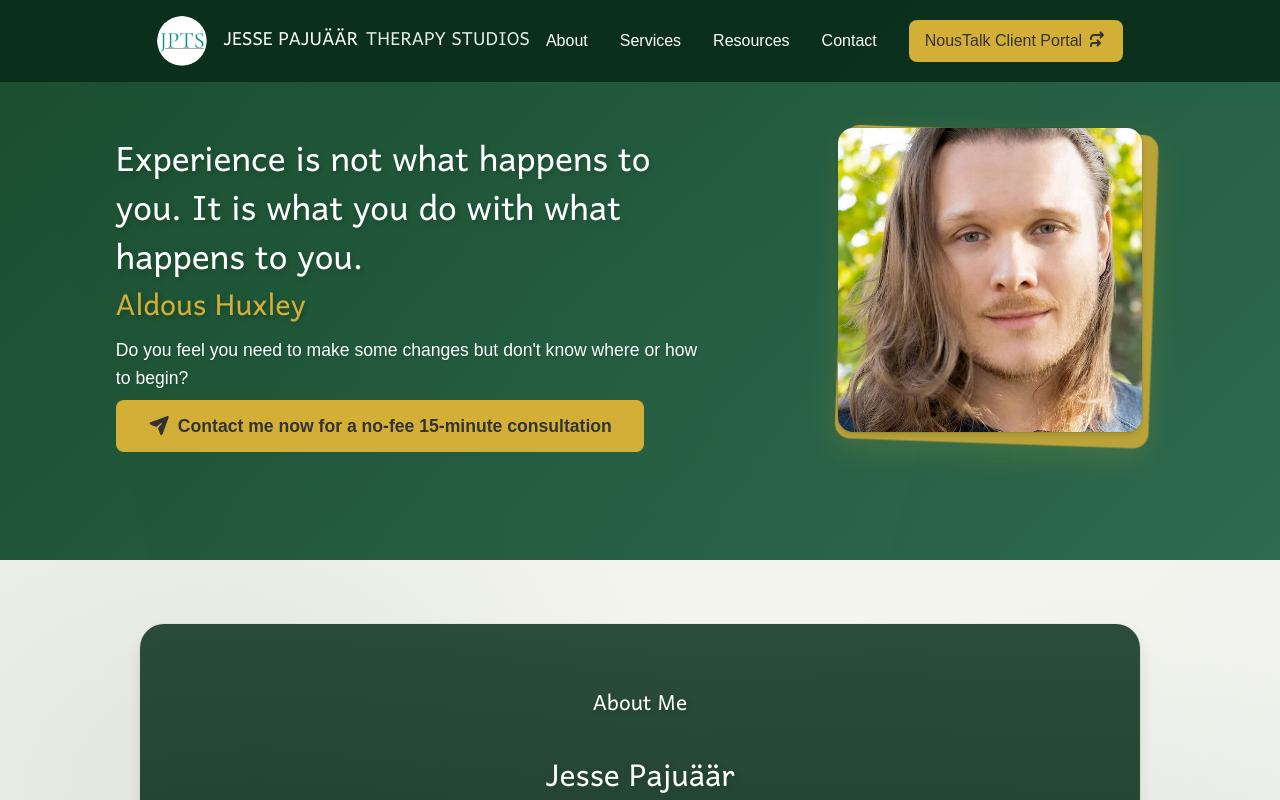
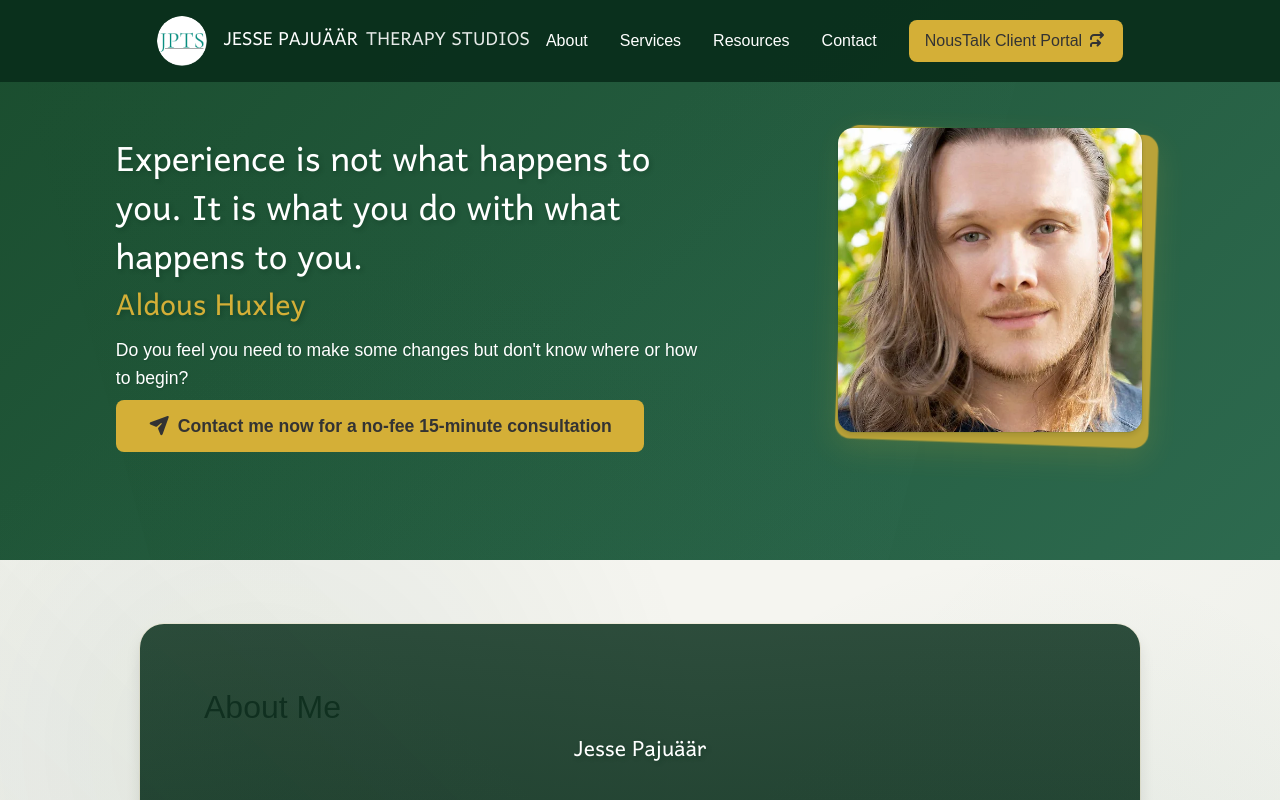
Before and after one commit to danispinxo/jesse-site, a Next.js app: page / in a window 1280 px wide. Shown: the top 800 px of the page. Built offline with nearby package versions, Linux system fonts and the light colour scheme; a web font is replaced by a local one.

Commit message:
fix heading ordering for accessibility

```diff
--- a/src/app/page.jsx
+++ b/src/app/page.jsx
@@ -48,8 +48,8 @@ export default function HomePage() {
 
       <section className="why-section">
         <div className="forest-overlay">
-          <h3>About Me</h3>
-          <h1>Jesse Pajuäär</h1>
+          <h2>About Me</h2>
+          <h3>Jesse Pajuäär</h3>
           <div className="why-content">
             <p>Registered Psychotherapist, RCAT, DTATI, HBA. </p>
             <p>
```
